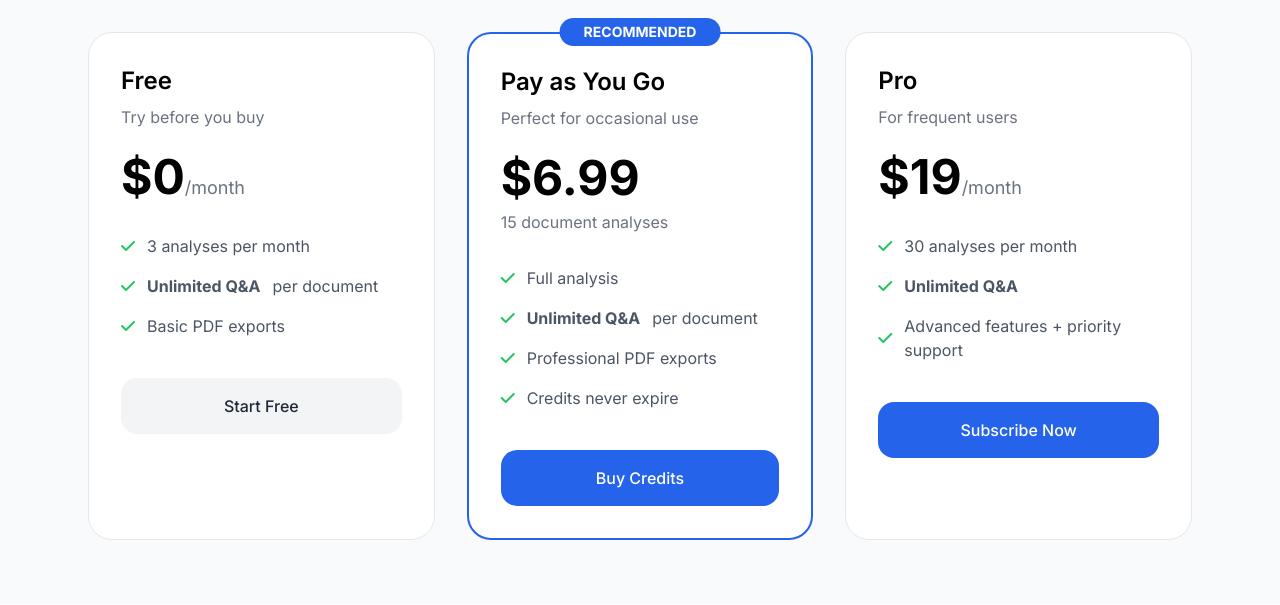
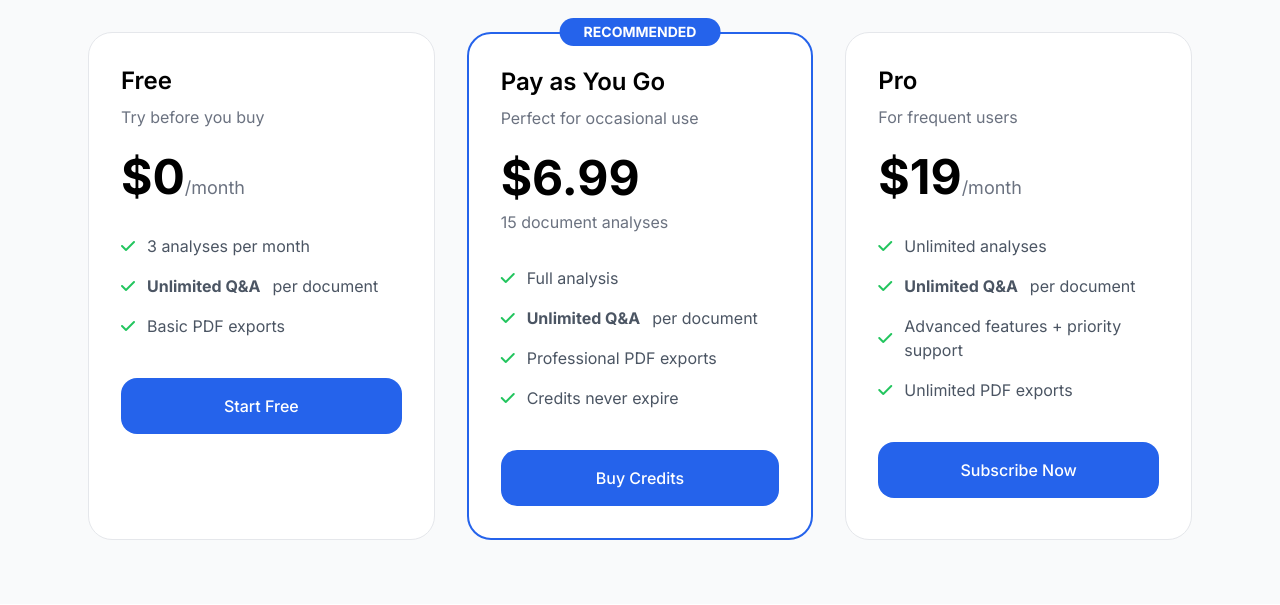
Before and after one commit to ck816k-ai/nexusdocs-ai, a Flask app: page /pricing in a window 1280 px wide. Shown: the part 469-1074 px from the top of the page. Run offline with Flask 3, Linux system fonts and the light colour scheme; some libraries are stand-ins or nearby versions.

Commit message:
pricing page update

```diff
--- a/templates/pricing.html
+++ b/templates/pricing.html
@@ -97,7 +97,7 @@
                     <li class="flex items-center gap-3"><i class="fas fa-check text-green-500"></i> Basic PDF exports</li>
                 </ul>
                 <button onclick="window.location.href='/login'"
-                        class="w-full py-4 bg-gray-100 text-gray-800 rounded-2xl font-medium hover:bg-gray-200 transition-colors">
+                        class="w-full py-4 bg-blue-600 text-white rounded-2xl font-medium hover:bg-blue-700 transition-colors">
                     Start Free
                 </button>
             </div>
@@ -129,9 +129,10 @@
                 <p class="text-gray-500 mb-6">For frequent users</p>
                 <div class="text-5xl font-bold mb-8">$19<span class="text-lg font-normal text-gray-500">/month</span></div>
                 <ul class="space-y-4 mb-10 text-gray-600">
-                    <li class="flex items-center gap-3"><i class="fas fa-check text-green-500"></i> 30 analyses per month</li>
-                    <li class="flex items-center gap-3"><i class="fas fa-check text-green-500"></i> <strong>Unlimited Q&A</strong></li>
+                    <li class="flex items-center gap-3"><i class="fas fa-check text-green-500"></i> Unlimited analyses</li>
+                    <li class="flex items-center gap-3"><i class="fas fa-check text-green-500"></i> <strong>Unlimited Q&A</strong> per document</li>
                     <li class="flex items-center gap-3"><i class="fas fa-check text-green-500"></i> Advanced features + priority support</li>
+					<li class="flex items-center gap-3"><i class="fas fa-check text-green-500"></i> Unlimited PDF exports</li>
                 </ul>
                 <button onclick="startCheckout('price_1TwKdLL7SZXKHM4vJ5gz4fzP')"
                         class="w-full py-4 bg-blue-600 text-white rounded-2xl font-medium hover:bg-blue-700 transition-colors">
```
